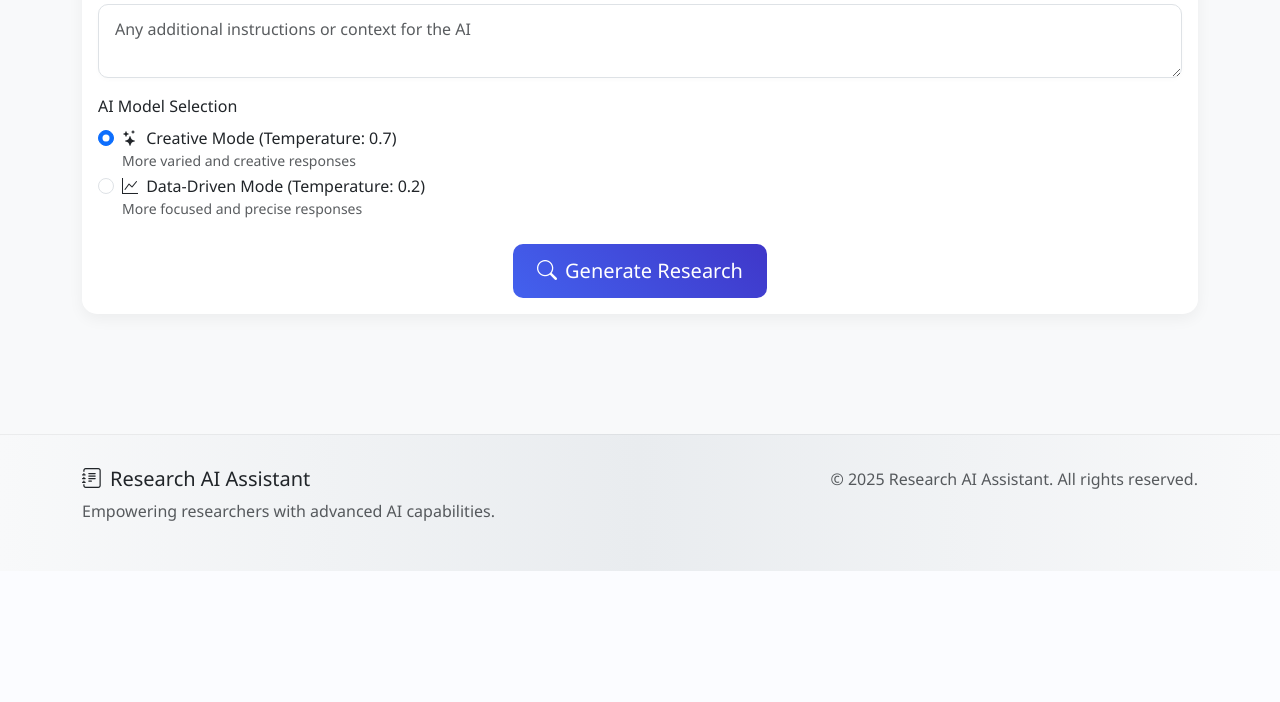
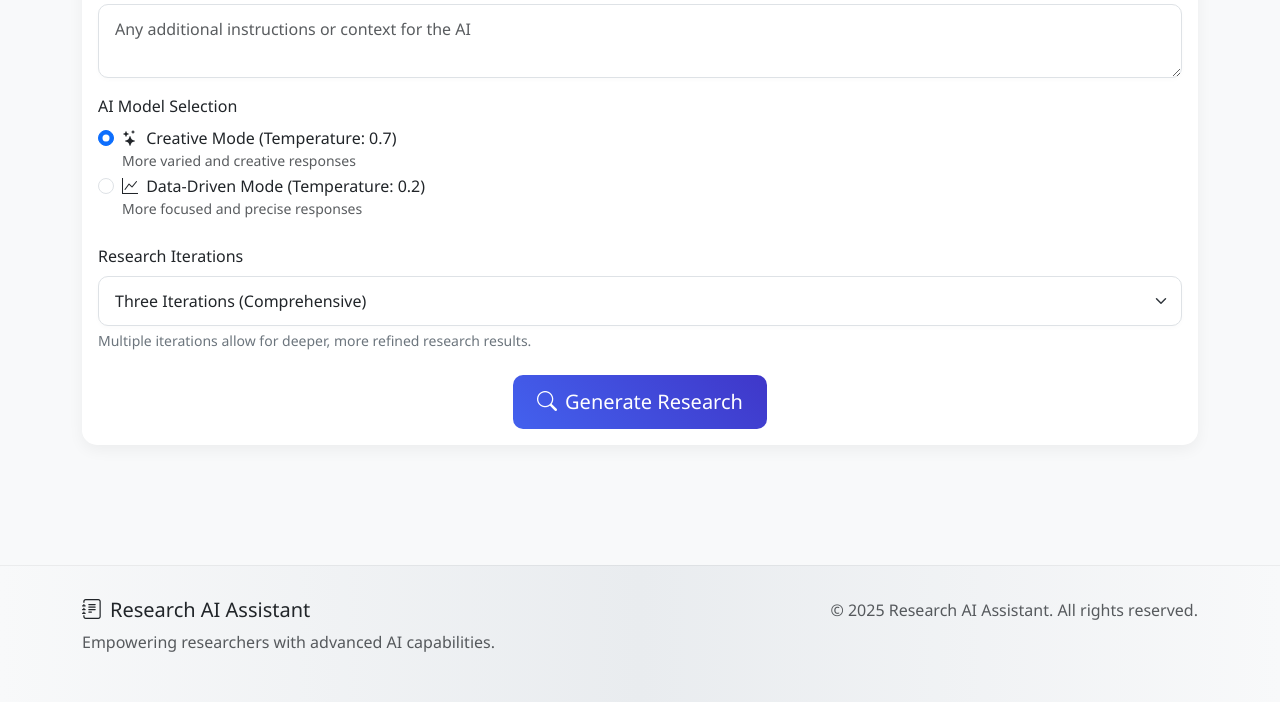
Before and after one commit to theawakener0/ResearchAIWeb, a Flask app: page / in a window 1280 px wide. Shown: the part 2023-2725 px from the top of the page. Before the commit the page ends 2594 px from the top, so only its background shows below. Run offline with Flask 3, Linux system fonts and the light colour scheme; some libraries are stand-ins or nearby versions.

Commit message:
Advance deep research with chat

```diff
--- a/app.py
+++ b/app.py
@@ -20,6 +20,9 @@ import json
 from datetime import datetime
 
 app = Flask(__name__)
+
+# Add Jinja2 global variables
+app.jinja_env.globals.update(now=datetime.now)
 
 # Configure upload folder
 app.config['UPLOAD_FOLDER'] = os.path.join(os.path.dirname(os.path.abspath(__file__)), 'uploads')
@@ -66,7 +69,7 @@ def generate_research_response(query: str):
         llm = GoogleGenerativeAI(
             model="gemini-2.0-pro-exp-02-05",
             api_key=API_KEY,
-            temperature=1.0,
+            temperature=0.5,
             top_p=0.95,
             top_k=64,
             max_output_tokens=8192
@@ -249,6 +252,194 @@ Additionally, cross-reference the provided sources to ensure consistency, highli
     return prompt_template
 
 
+# Enhanced research pipeline with multi-iteration and structured output
+def enhanced_research_pipeline(query, iterations=3, research_mode="standard", model_selection="1"):
+    """
+    Performs deep research with multiple iterations to refine results
+
+    Args:
+        query: The research query
+        iterations: Number of research iterations
+        research_mode: 'standard' or 'advanced'
+        model_selection: '1' for creative, '2' for data-driven
+
+    Returns:
+        Structured research output with executive summary
+    """
+    # Initialize research components
+    accumulated_research = ""
+    research_plan = ""
+
+    # Step 1: Generate Research Plan
+    planning_prompt = f"""
+    You are a research planning expert. Create a structured research plan for the following query:
+
+    {query}
+
+    Your plan should include:
+    1. Clear research objectives
+    2. 3-5 key questions to investigate
+    3. A structured outline with sections (Introduction, Key Areas to Explore, Methodology, Expected Outcomes)
+    4. Specific search terms that would yield the best results
+
+    Format your response as a structured research plan.
+    """
+
+    # Select model based on user preference
+    if model_selection == "1":
+        planning_model = model_creative
+    else:
+        planning_model = model_datadriven
+
+    # Generate research plan
+    research_plan = planning_model.invoke(planning_prompt)
+    accumulated_research += f"## Research Plan\n\n{research_plan}\n\n"
+
+    # Step 2: Iterative Research Process
+    for i in range(iterations):
+        iteration_prompt = f"""
+        RESEARCH ITERATION {i+1}/{iterations}
+
+        PREVIOUS FINDINGS:
+        {accumulated_research if i > 0 else "Initial research iteration"}
+
+        RESEARCH PLAN:
+        {research_plan}
+
+        CURRENT QUERY:
+        {query}
+
+        Your task for this iteration:
+        {
+            "Explore broadly and generate creative insights and connections." if model_selection == "1" else
+            "Focus on factual accuracy, data-driven analysis, and critical evaluation of sources."
+        }
+
+        For this iteration, please:
+        1. Focus on a different aspect of the research question
+        2. Provide specific insights not covered in previous iterations
+        3. Identify any gaps or contradictions in the research so far
+        4. Add depth to the most promising areas identified
+
+        Format your response as a structured section that can be integrated into the final research document.
+        """
+
+        # Use appropriate research method based on mode
+        if research_mode == "advanced" and research_agent:
+            iteration_result = run_research_agent(iteration_prompt)
+        else:
+            # Use standard model
+            if model_selection == "1":
+                iteration_result = model_creative.invoke(iteration_prompt)
+            else:
+                iteration_result = model_datadriven.invoke(iteration_prompt)
+
+        # Add iteration results to accumulated research
+        accumulated_research += f"## Research Iteration {i+1}\n\n{iteration_result}\n\n"
+
+        # Reflection and refinement step
+        if i < iterations - 1:
+            reflection_prompt = f"""
+            REFLECTION ON RESEARCH PROGRESS
+
+            CURRENT ACCUMULATED RESEARCH:
+            {accumulated_research}
+
+            Please analyze the research conducted so far and provide:
+            1. What are the most valuable insights discovered?
+            2. What important questions remain unanswered?
+            3. What should be the focus of the next research iteration?
+            4. How should we refine our approach for the next iteration?
+
+            Your reflection will guide the next research iteration.
+            """
+
+            # Use data-driven model for reflection regardless of user selection
+            reflection = model_datadriven.invoke(reflection_prompt)
+            accumulated_research += f"## Research Reflection\n\n{reflection}\n\n"
+
+    # Step 3: Generate Executive Summary and Final Structure
+    summary_prompt = f"""
+    EXECUTIVE SUMMARY GENERATION
+
+    FULL RESEARCH DOCUMENT:
+    {accumulated_research}
+
+    Please create a comprehensive executive summary of the research findings. Your summary should:
+    1. Provide a concise overview of the key findings
+    2. Highlight the most important insights
+    3. Summarize the methodology used
+    4. Suggest potential applications or next steps
+
+    Format your response as a professional executive summary section to be placed at the beginning of the research document.
+    """
+
+    executive_summary = model_datadriven.invoke(summary_prompt)
+
+    # Step 4: Final formatting and structure
+    final_structure_prompt = f"""
+    FINAL RESEARCH DOCUMENT STRUCTURING
+
+    EXECUTIVE SUMMARY:
+    {executive_summary}
+
+    ACCUMULATED RESEARCH:
+    {accumulated_research}
+
+    Please create a well-structured final research document that integrates all the research findings. Your document should:
+    1. Begin with the executive summary
+    2. Have a clear introduction
+    3. Organize the findings into logical sections with headings
+    4. Include a conclusion section
+    5. Add citations and references where appropriate
+
+    Format your response as a complete, professional research document.
+    """
+
+    if model_selection == "1":
+        final_document = model_creative.invoke(final_structure_prompt)
+    else:
+        final_document = model_datadriven.invoke(final_structure_prompt)
+
+    return final_document
+
+
+def scrape_website(url):
+    try:
+        import requests
+        from bs4 import BeautifulSoup
+        from langchain_core.documents import Document
+
+        # Send a GET request to the URL
+        headers = {
+            'User-Agent': 'Mozilla/5.0 (Windows NT 10.0; Win64; x64) AppleWebKit/537.36 (KHTML, like Gecko) Chrome/91.0.4472.124 Safari/537.36'
+        }
+        response = requests.get(url, headers=headers, timeout=10)
+        response.raise_for_status()  # Raise an exception for 4XX/5XX responses
+
+        # Parse the HTML content
+        soup = BeautifulSoup(response.text, 'html.parser')
+
+        # Remove script and style elements
+        for script in soup(["script", "style", "header", "footer", "nav"]):
+            script.extract()
+
+        # Get the text content
+        text = soup.get_text(separator='\n', strip=True)
+
+        # Split the text into chunks
+        splitter = RecursiveCharacterTextSplitter(chunk_size=1000, chunk_overlap=100)
+        chunks = [Document(page_content=chunk, metadata={"source": url}) for chunk in splitter.split_text(text)]
+
+        return chunks
+    except Exception as e:
+        print(f"Error scraping website: {str(e)}")
+        return None
+
+
+
+
+
 @app.route('/', methods=['GET', 'POST'])
 @app.route('/index', methods=['GET', 'POST'])
 def index():
@@ -309,32 +500,58 @@ def index():
         if user_prompt:
             prompt_text += "\n\nAdditional instructions: " + user_prompt
 
-        # Get research mode
+        # Get research mode and iterations
         research_mode = request.form.get('research_mode', 'standard')
         model_selection = request.form.get('model_selection', '1')
+        iterations = int(request.form.get('iterations', '3'))
 
-        # Generate response based on research mode
-        if research_mode == 'advanced':
-            # Use the advanced research agent
-            response = run_research_agent(prompt_text)
+        # Generate response based on research mode and iterations
+        if iterations > 1:
+            # Use enhanced research pipeline for multi-iteration research
+            response = enhanced_research_pipeline(
+                prompt_text,
+                iterations=iterations,
+                research_mode=research_mode,
+                model_selection=model_selection
+            )
         else:
-            # Use standard model
-            message = HumanMessage(prompt_text)
-            if model_selection == '1':
-                response = model_creative.invoke(message.content)
+            # Use standard research approach for single iteration
+            if research_mode == 'advanced':
+                # Use the advanced research agent
+                response = run_research_agent(prompt_text)
             else:
-                response = model_datadriven.invoke(message.content)
+                # Use standard model
+                message = HumanMessage(prompt_text)
+                if model_selection == '1':
+                    response = model_creative.invoke(message.content)
+                else:
+                    response = model_datadriven.invoke(message.content)
 
         # Convert markdown to HTML
         html_result = markdown.markdown(response)
 
-                # Create a unique session ID for this research session if not exists
+        # Create a unique session ID for this research session if not exists
         if 'chat_session_id' not in session:
             session['chat_session_id'] = str(uuid.uuid4())
 
-        # Initialize chat memory for this session
+        # Initialize chat memory and research metadata for this session
         session_id = session['chat_session_id']
         if session_id not in chat_sessions:
+            # Calculate word count
+            word_count = len(response.split())
+
+            # Calculate sources count
+            sources_count = 0
+            if pdf_content:
+                sources_count += 1
+            if website_content:
+                sources_count += 1
+            if user_inputs["attachments"]["youtube"] != "No video provided":
+                sources_count += 1
+
+            # Store session start time
+            start_time = datetime.now()
+
             chat_sessions[session_id] = {
                 'messages': [],
                 'context': {
@@ -343,7 +560,10 @@ def index():
                     'topic': user_inputs["topic"],
                     'pdf': user_inputs["attachments"]["pdf"],
                     'youtube': user_inputs["attachments"]["youtube"],
-                    'website': user_inputs["attachments"]["website"]
+                    'website': user_inputs["attachments"]["website"],
+                    'start_time': start_time,
+                    'word_count': word_count,
+                    'sources_count': sources_count
                 }
             }
 
@@ -359,10 +579,12 @@ def index():
                               website=user_inputs["attachments"]["website"],
                               model_selection=model_selection,
                               research_mode=research_mode,
+                              iterations=iterations,
                               pdf_content=pdf_content,
                               pdf_filename=pdf_filename,
                               website_content=website_content,
-                              chat_session_id=session_id)
+                              chat_session_id=session_id,
+                              date=datetime.now().strftime('%Y-%m-%d'))
 
     # GET request - render index template
     return render_template('index.html')
@@ -451,7 +673,7 @@ Please provide helpful, accurate responses based on this research context."""
         # Generate AI response
         llm = GoogleGenerativeAI(
             model="gemini-2.0-pro-exp-02-05",
-            temperature=0.7,
+            temperature=0.5,
             api_key=API_KEY
         )
 
--- a/templates/index.html
+++ b/templates/index.html
@@ -521,6 +521,18 @@
                             </div>
                         </div>
 
+                        <!-- Add this inside the form, after the research mode selection -->
+                        <div class="mb-4">
+                            <label for="iterations" class="form-label">Research Iterations</label>
+                            <select class="form-select" id="iterations" name="iterations">
+                                <option value="1">Single Iteration (Quick Research)</option>
+                                <option value="2">Two Iterations (Standard Depth)</option>
+                                <option value="3" selected>Three Iterations (Comprehensive)</option>
+                                <option value="4">Four Iterations (In-depth Analysis)</option>
+                                <option value="5">Five Iterations (Expert-level Research)</option>
+                            </select>
+                            <div class="form-text">Multiple iterations allow for deeper, more refined research results.</div>
+                        </div>
                         <div class="text-center">
                             <button type="submit" class="btn btn-primary btn-lg">
                                 <i class="bi bi-search me-2"></i>Generate Research
--- a/templates/results.html
+++ b/templates/results.html
@@ -336,7 +336,7 @@
                         <a class="nav-link active" href="#"><i class="bi bi-file-text me-1"></i> Results</a>
                     </li>
                     <li class="nav-item">
-                        <a class="nav-link" href="{{ url_for('index') }}#research-form"><i class="bi bi-search me-1"></i> New Research</a>
+                        <a class="nav-link" href="{{ url_for('index') }}"><i class="bi bi-search me-1"></i> New Research</a>
                     </li>
                 </ul>
             </div>
@@ -404,6 +404,10 @@
                             <div class="research-meta-item">
                                 <span class="research-meta-label">Model:</span>
                                 <span>{{ 'Creative' if model_selection == '1' else 'Data-Driven' }}</span>
+                            </div>
+                            <div class="research-meta-item">
+                                <span class="research-meta-label">Date:</span>
+                                <span>{{ date if date else now().strftime('%Y-%m-%d') }}</span>
                             </div>
                         </div>
                         <div class="d-grid gap-2 mt-3">
```
